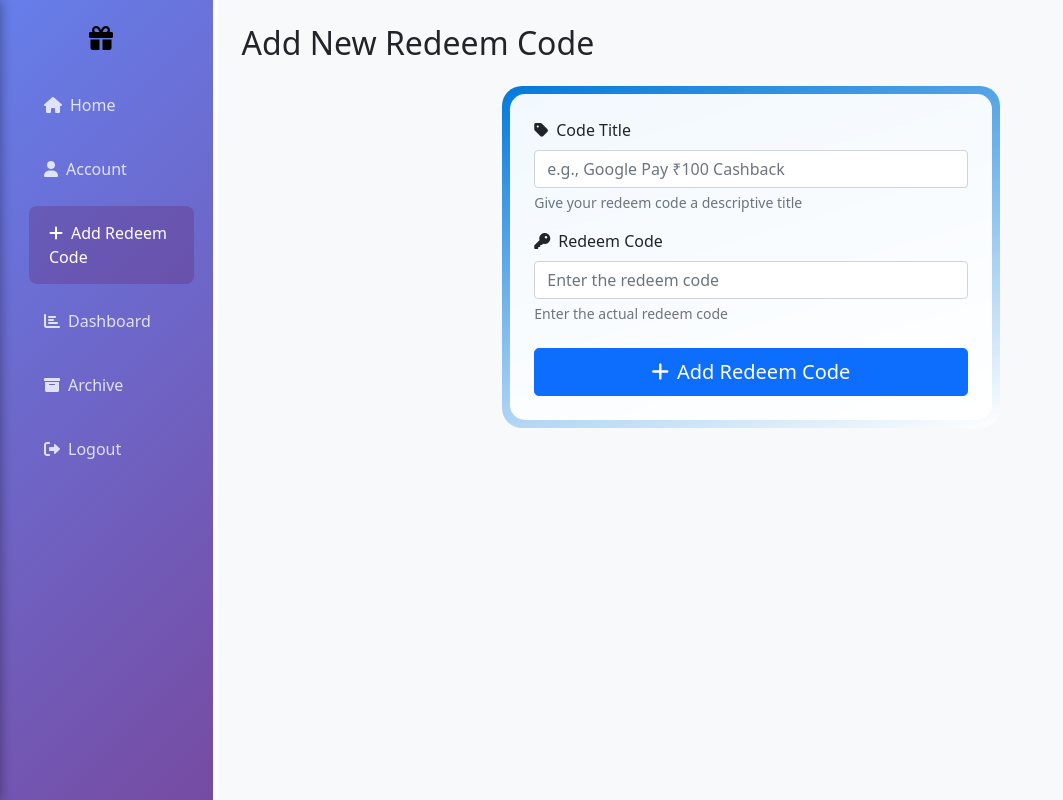
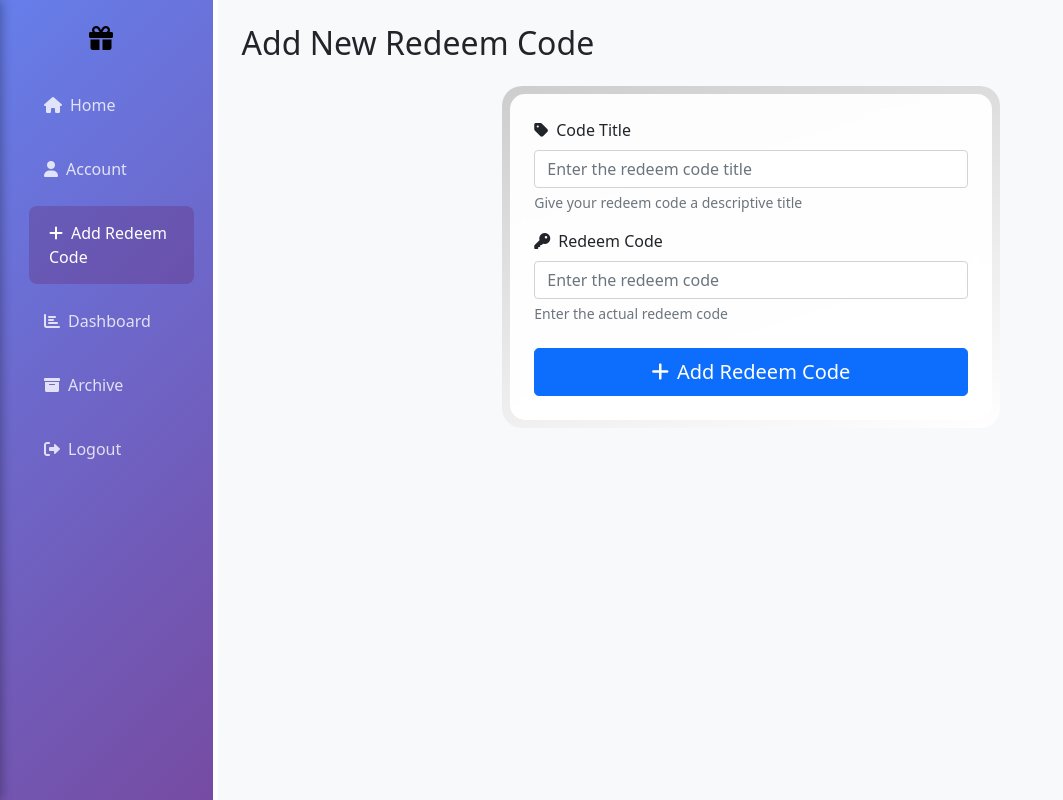
Before and after one commit to Surya-Mathivanan/Redeem-app, a Flask app: page /add_code in a window 1280 px wide. Shown: the whole page, without its empty margins (0-1063 px from the left). Run offline with Flask 3, Linux system fonts and the light colour scheme; the visitor is signed in with stand-in values (Sample User, id 1); data that the repository does not hold is empty.

Commit message:
UI finished

```diff
--- a/templates/add_code.html
+++ b/templates/add_code.html
@@ -49,7 +49,7 @@
                                         <i class="fas fa-tag me-2"></i>Code Title
                                     </label>
                                     <input type="text" class="form-control" id="title" name="title"
-                                           placeholder="e.g., Google Pay ₹100 Cashback" required>
+                                           placeholder="Enter the redeem code title" required>
                                     <div class="form-text">Give your redeem code a descriptive title</div>
                                 </div>
 
--- a/templates/base.html
+++ b/templates/base.html
@@ -41,7 +41,7 @@
 
         /* Responsive versions for your grid */
         .uiverse-card-responsive {
-            background-image: linear-gradient(163deg, #0379da 0%, #ffffff 100%);
+            background-image: linear-gradient(163deg, #cdcdce 0%, #ffffff 100%);
             border-radius: 20px;
             transition: all .3s;
             border: none;
@@ -56,7 +56,7 @@
         }
 
         .uiverse-card2-responsive {
-            background-color: #1a1a1a;
+            background-color: #928f8f;
             border-radius: 20px;
             transition: all .2s;
             border: none;
@@ -78,7 +78,7 @@
             height: calc(100% - 6px);
             backdrop-filter: blur(10px);
             &:hover{
-                background: rgb(231, 227, 218)
+                background: rgb(174, 255, 235)
             }
         }
 
```
